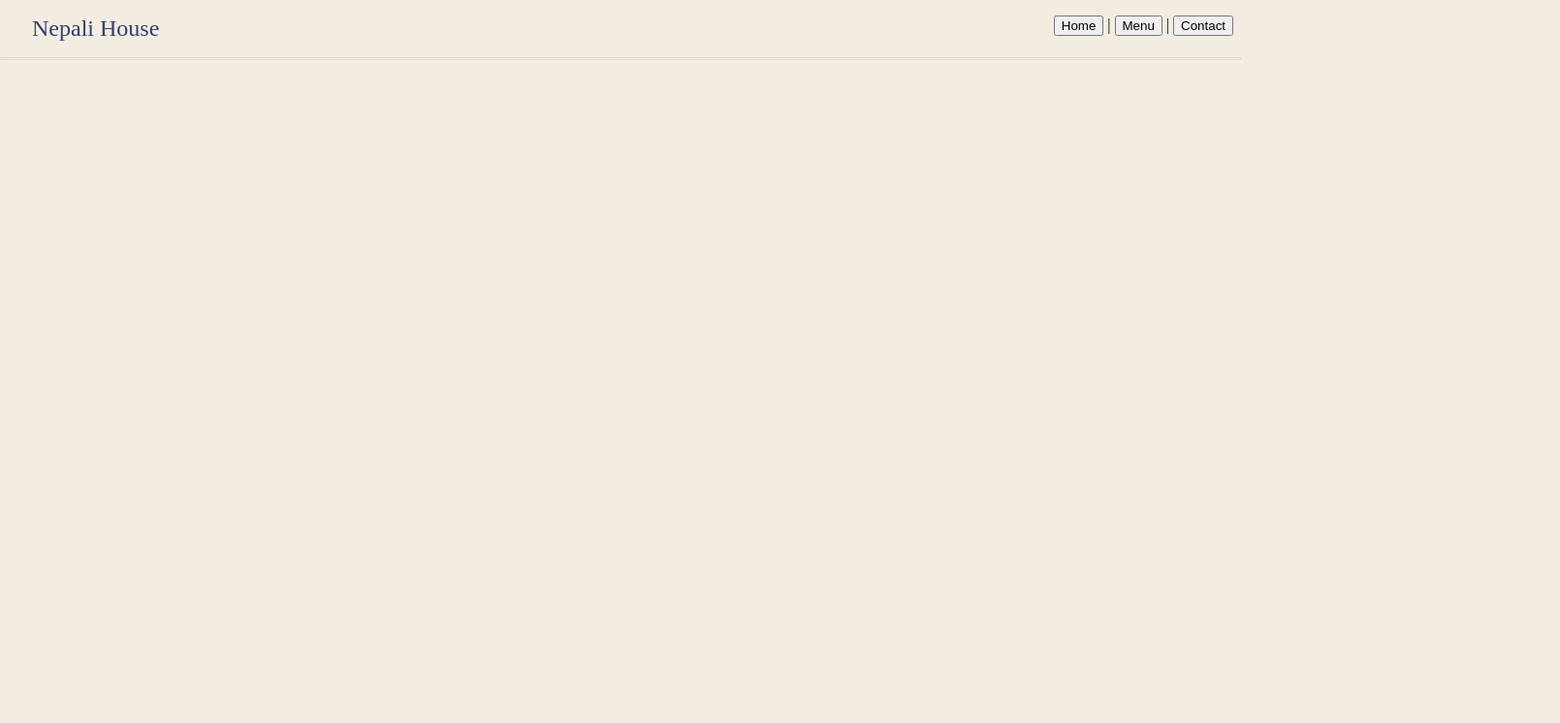
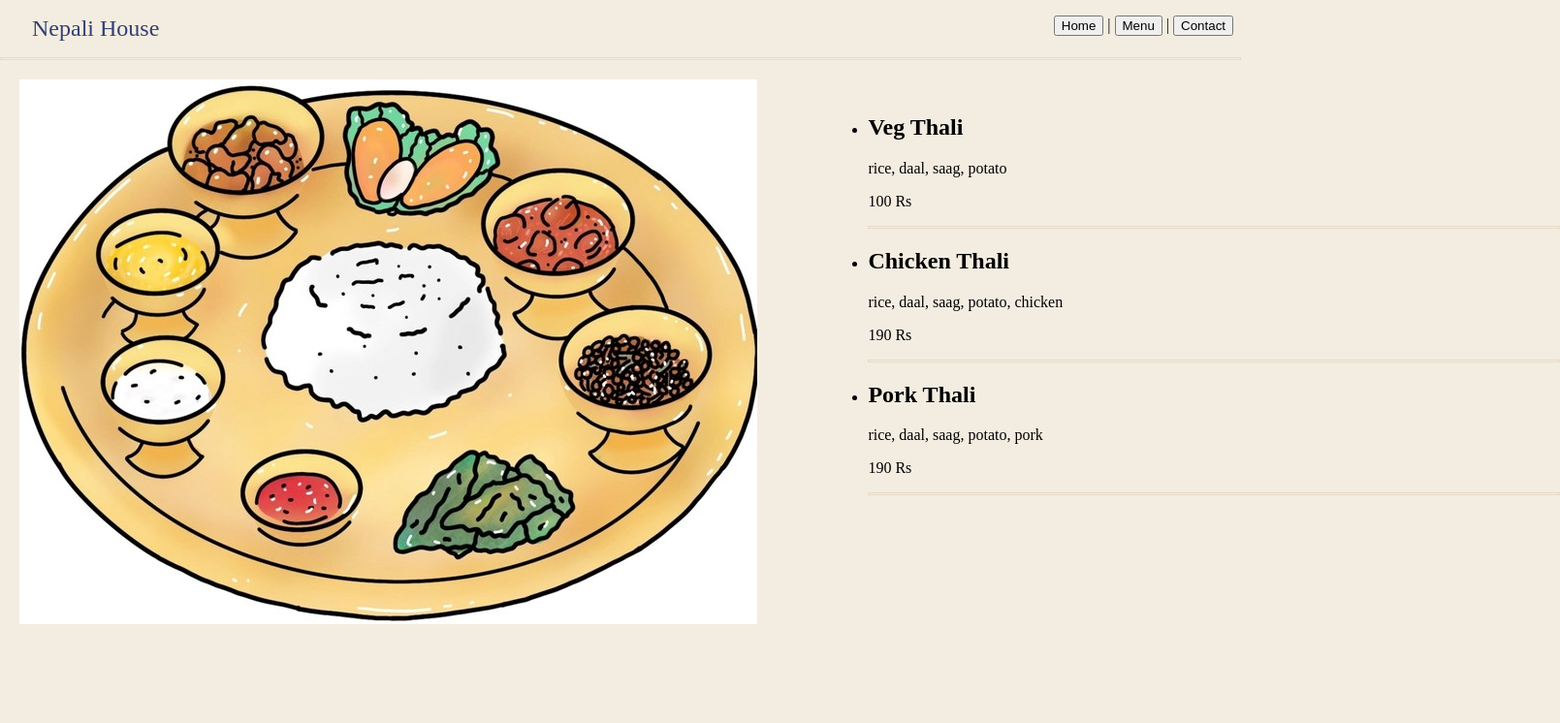
Before and after one commit to GGi347/Restaurant, a website built with webpack: page dist/index.html in a window 1280 px wide. Both pictures are taken after a click on the button "Menu". Shown: the top 746 px of the page at 97% size, 1609 px wide, since content can reach past the window. Built offline with nearby package versions, Linux system fonts and the light colour scheme.

Commit message:
add skeleton of the menu

```diff
--- a/src/home.js
+++ b/src/home.js
@@ -1,6 +1,5 @@
 import homeImg from './images/homeImg.png';
 import './styles.css';
-
 
 export function generateHome(){
     const homeContent = document.createElement("div");
--- a/src/index.js
+++ b/src/index.js
@@ -1,4 +1,8 @@
 
 import { generateHome } from "./home";
+import { generateMenu } from "./menu/menu";
 const homeBtn = document.getElementById("homeBtn");
 homeBtn.addEventListener('click', generateHome);
+
+const menuBtn = document.getElementById("menuBtn");
+menuBtn.addEventListener('click', generateMenu);
--- /dev/null
+++ b/src/menu/menu.css
@@ -0,0 +1,10 @@
+#menu-container{
+    display: grid;
+    grid-template-columns: auto auto;
+    gap: 8% 6%;
+    margin: 20px;
+}
+
+.menu-set{
+    width: 60%;
+}
--- /dev/null
+++ b/src/menu/menu.js
@@ -0,0 +1,83 @@
+import "./menu.css";
+import thaliImg from "../images/thali.jpg";
+import momoImg from "../images/momo.jpg";
+
+function Item(typeNo, name, ingredients, price){
+    return{typeNo, name, ingredients, price};
+}
+
+function getItems(){
+    let items = [];
+    items[0] = Item(1, "Veg Thali", "rice, daal, saag, potato", "100 Rs");
+    items[1] = Item(1, "Chicken Thali", "rice, daal, saag, potato, chicken", "190 Rs");
+    items[2] = Item(1, "Pork Thali", "rice, daal, saag, potato, pork", "190 Rs");
+
+    items[3] = Item(2, "Veg Momo","cabbage, onion, paneer, carrot", "190 Rs");
+    items[4] = Item(2, "Fried Veg Momo","cabbage, onion, paneer, carrot", "290 Rs");
+    items[5] = Item(2, "Chicken Momo","cabbage, onion, paneer, carrot, chicken", "190 Rs");
+    items[6] = Item(2, "Chicken Fried Momo","cabbage, onion, paneer, carrot, chicken", "290 Rs");
+    return items;
+}
+
+
+export function generateMenu() {
+
+    const menuContainer = document.createElement("div");
+    menuContainer.setAttribute("id", "menu-container");
+    document.body.appendChild(menuContainer);
+
+    const itemOneImgDiv = document.createElement("div");
+    itemOneImgDiv.setAttribute("id", "item-one-img-div");
+    menuContainer.appendChild(itemOneImgDiv);
+
+    const thaliImgEle = new Image();
+    thaliImgEle.src = thaliImg;
+    itemOneImgDiv.appendChild(thaliImgEle);
+
+    const itemOneList = document.createElement("ul");
+    itemOneList.setAttribute("id", "item-one-list");
+    menuContainer.appendChild(itemOneList);
+
+    const itemTwoList = document.createElement("ul");
+    itemTwoList.setAttribute("id", "item-two-list");
+    menuContainer.appendChild(itemTwoList);
+
+    const items = getItems();
+    for(let item of items){
+
+        const itemEle = document.createElement("li");
+        itemEle.classList = "item-one";
+        if(item.typeNo == 1){
+            itemOneList.appendChild(itemEle);
+        }
+        else{
+            itemTwoList.appendChild(itemEle);
+        }
+
+        const itemName = document.createElement("h2");
+        itemName.classList = "item-name";
+        itemName.innerHTML = item.name;
+        itemEle.appendChild(itemName);
+
+        const itemIngredients = document.createElement("p");
+        itemIngredients.classList = "item-ingredients";
+        itemIngredients.innerHTML = item.ingredients;
+        itemEle.appendChild(itemIngredients);
+
+        const itemPrice = document.createElement("p");
+        itemPrice.classList = "item-price";
+        itemPrice.innerHTML = item.price;
+        itemEle.appendChild(itemPrice);
+
+        const lineDivider = document.createElement("hr");
+        itemEle.appendChild(lineDivider);
+    }
+    const itemTwoImgDiv = document.createElement("div");
+    itemTwoImgDiv.setAttribute("id", "item-two-img-div");
+    menuContainer.appendChild(itemTwoImgDiv);
+
+    const momoImgEle = new Image();
+    momoImgEle.src = momoImg;
+    itemTwoImgDiv.appendChild(momoImgEle);
+
+}
```
Also changed, not shown: dist/2fa339b7bc9c80f9b4f1.jpg (added), dist/e7f80992fa8227737fc1.jpg (added), dist/index.html, dist/main.js, src/images/momo.jpg (added), src/images/thali.jpg (added), src/styles.css (line endings or trailing spaces).
